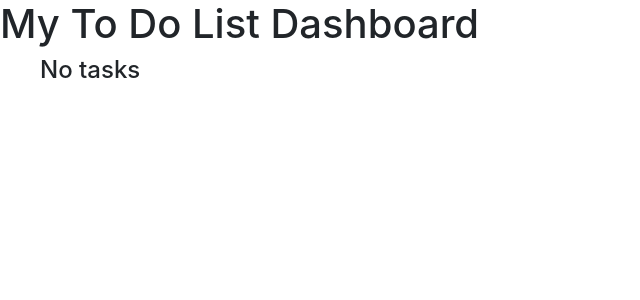
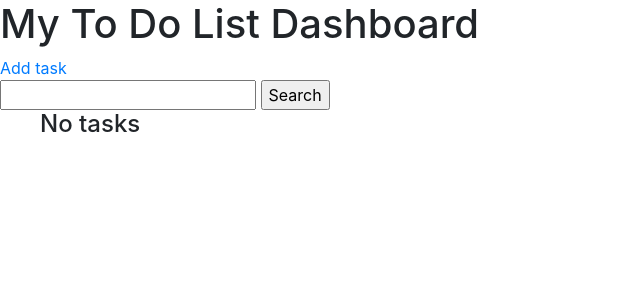
Before and after one commit to vesselindoychev/Django-Todo-App, a Django app: page /tasks-lists/ in a window 1280 px wide. Shown: the part 42-342 px from the top of the page, without its empty margins (0-640 px from the left). Run offline with Django 3.2, Linux system fonts and the light colour scheme; the visitor is signed in with stand-in values (Sample User, id 1); data that the repository does not hold is empty; some libraries are stand-ins or nearby versions.

Commit message:
Added form for searching by word

```diff
--- a/todo_app/templates/base/task_details.html
+++ b/todo_app/templates/base/task_details.html
@@ -9,4 +9,4 @@
         <br>
         <a id="delete-link" href="{% url 'delete task' object.id %}">Delete Task</a>
     {% endif %}
-{% endblock %}
+{% endblock %}f
--- a/todo_app/templates/base/task_list.html
+++ b/todo_app/templates/base/task_list.html
@@ -1,10 +1,15 @@
 {% extends 'base.html' %}
 {% block content %}
     <h1>My To Do List Dashboard</h1>
+    <a href="{% url 'create task' %}">Add task</a>
+    <form method="get">
+        <input type="text" name="search-area" value="{{ search_input }}">
+        <input type="submit" value="Search">
+    </form>
     <ul>
         {% if tasks %}
             {% if is_owner %}
-                {% for task in object_list %}
+                {% for task in tasks %}
                     <li>{{ task }}: <a href="{% url 'task details' task.pk %}">Details</a></li>
                 {% endfor %}
             {% endif %}
--- a/todo_app/todo_app/base/views/tasks.py
+++ b/todo_app/todo_app/base/views/tasks.py
@@ -11,11 +11,19 @@ from todo_app.base.models import Task
 class TaskListView(auth_mixins.LoginRequiredMixin, views.ListView):
     model = Task
     template_name = 'base/task_list.html'
+    context_object_name = 'tasks'
 
     def get_context_data(self, **kwargs):
         context = super().get_context_data(**kwargs)
         context['is_owner'] = self.object_list.filter(user=self.request.user)
-        context['tasks'] = self.object_list.filter(user=self.request.user).count() > 0
+        context['tasks'] = self.object_list.filter(user=self.request.user)
+
+        search_input = self.request.GET.get('search-area') or ''
+        if search_input:
+            context['tasks'] = context['tasks'].filter(title__startswith=search_input)
+
+        context['search_input'] = search_input
+
         return context
 
 
```
